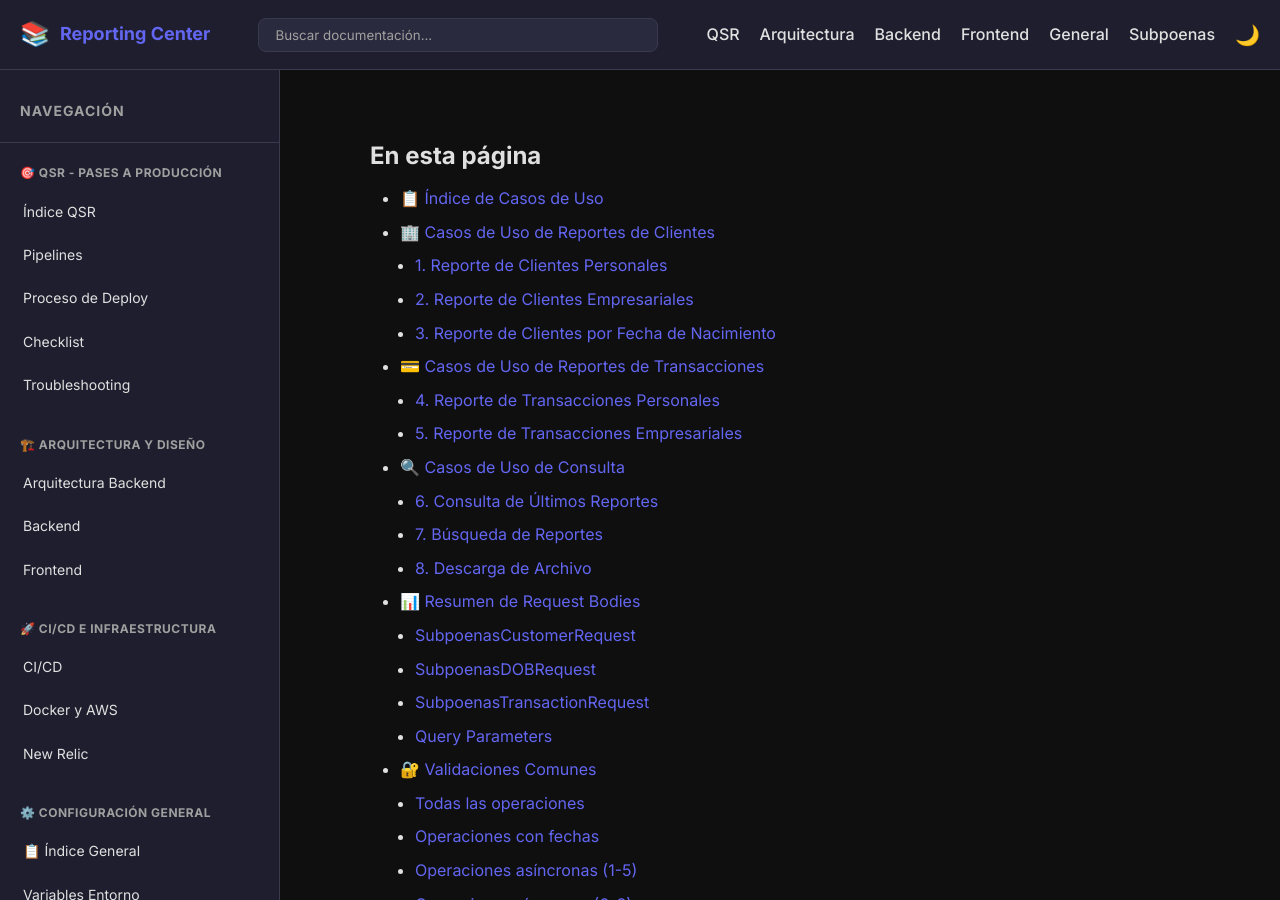
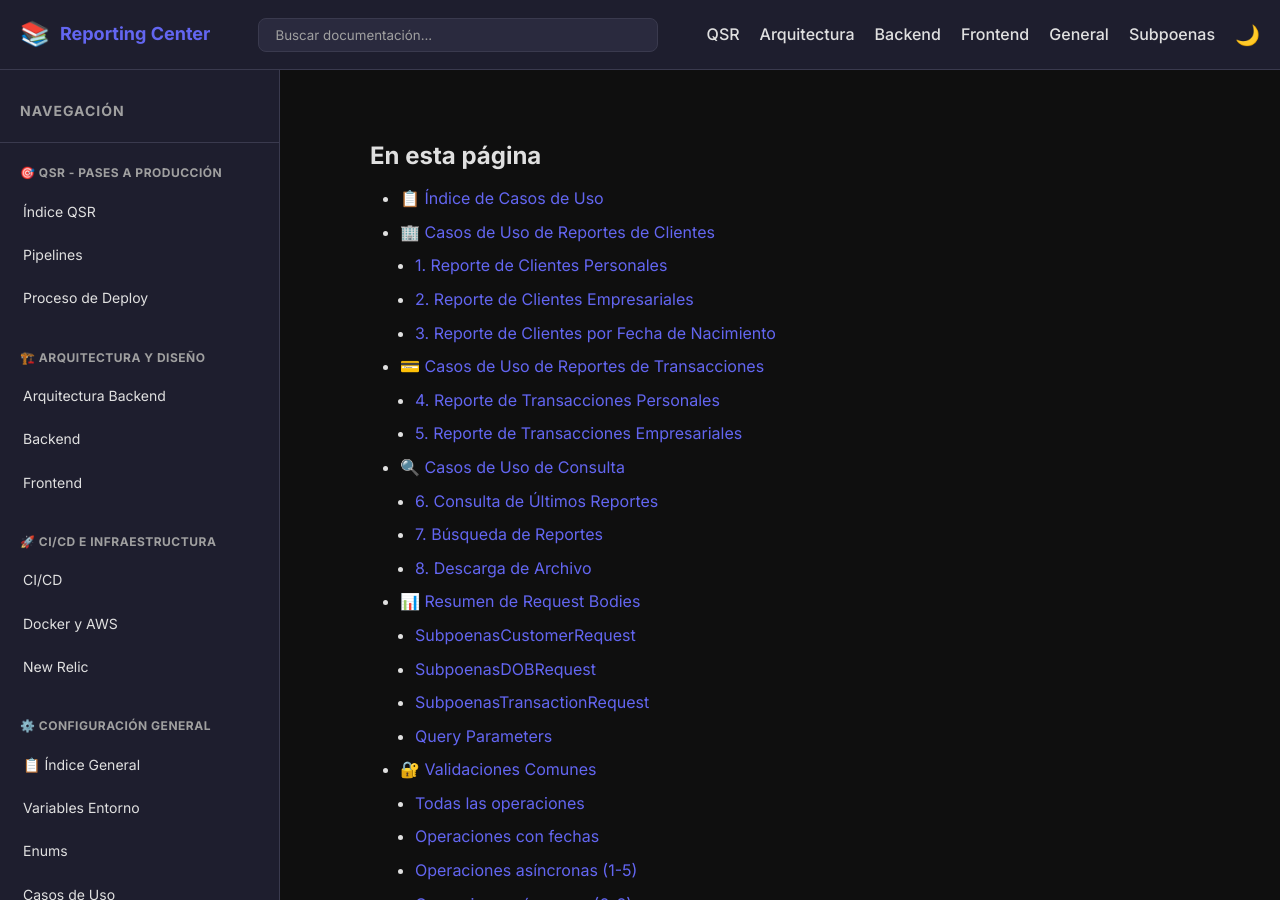
Before and after one commit to bastian-medina/reporting-center-documentation, a Jekyll site: the page built from docs/subpoenas/casos-uso/index.md, in a window 1280 px wide and 900 px high. Built offline with Jekyll 4.4.1, drawn with Linux system fonts in a browser that asks for light colours; nearby versions of some CDN libraries; comment, search, counter and statistics services are not loaded.

Commit message:
Fix: Rename casos-uso/README.md to index.md, remove Troubleshooting and Checklist from sidebar

```diff
--- a/_includes/sidebar.html
+++ b/_includes/sidebar.html
@@ -11,8 +11,6 @@
           <li><a href="{{ '/docs/qsr/' | relative_url }}">Índice QSR</a></li>
           <li><a href="{{ '/docs/qsr/pipelines-produccion/' | relative_url }}">Pipelines</a></li>
           <li><a href="{{ '/docs/qsr/proceso-deploy/' | relative_url }}">Proceso de Deploy</a></li>
-          <li><a href="{{ '/docs/qsr/checklist-qsr/' | relative_url }}">Checklist</a></li>
-          <li><a href="{{ '/docs/qsr/troubleshooting-produccion/' | relative_url }}">Troubleshooting</a></li>
         </ul>
       </div>
 
```
Also changed, not shown: docs/general/casos-uso/index.md (renamed from docs/general/casos-uso/README.md), docs/subpoenas/casos-uso/index.md (renamed from docs/subpoenas/casos-uso/README.md).
